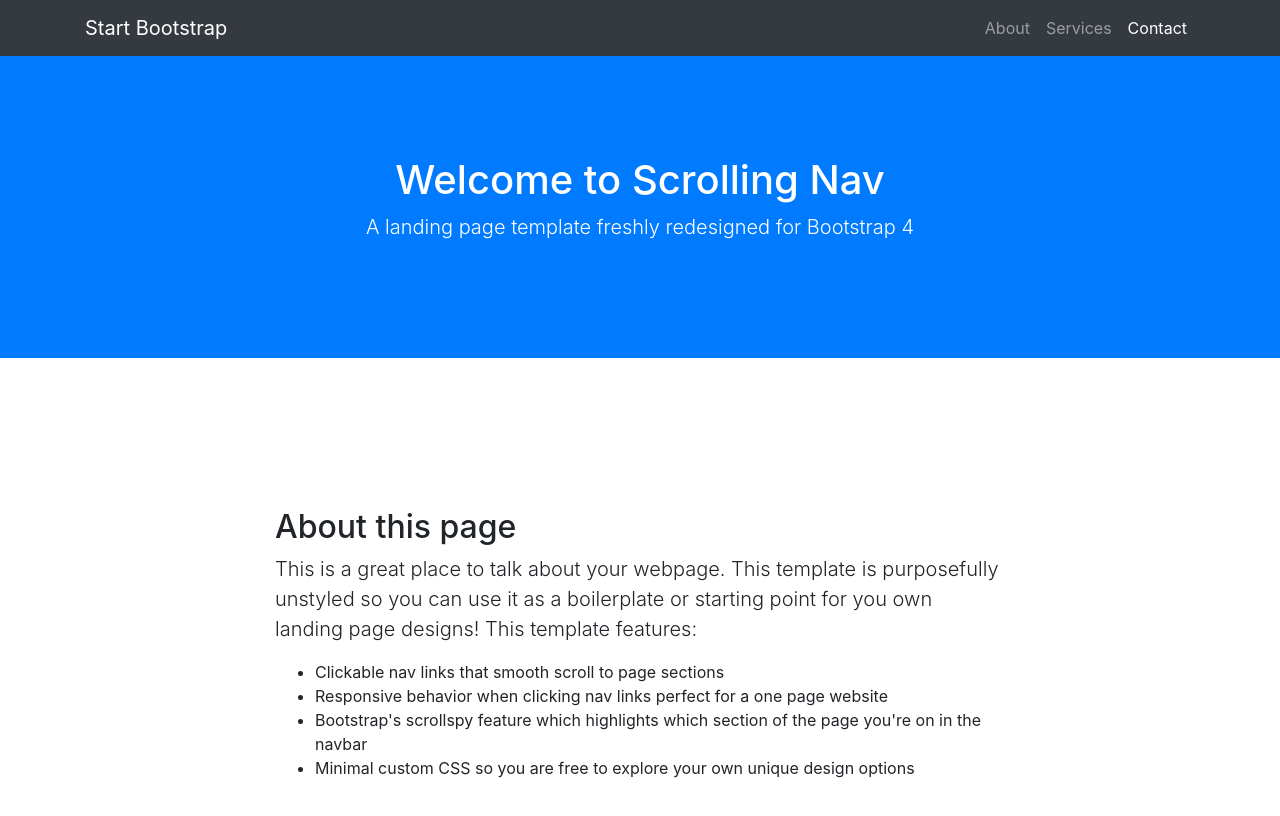
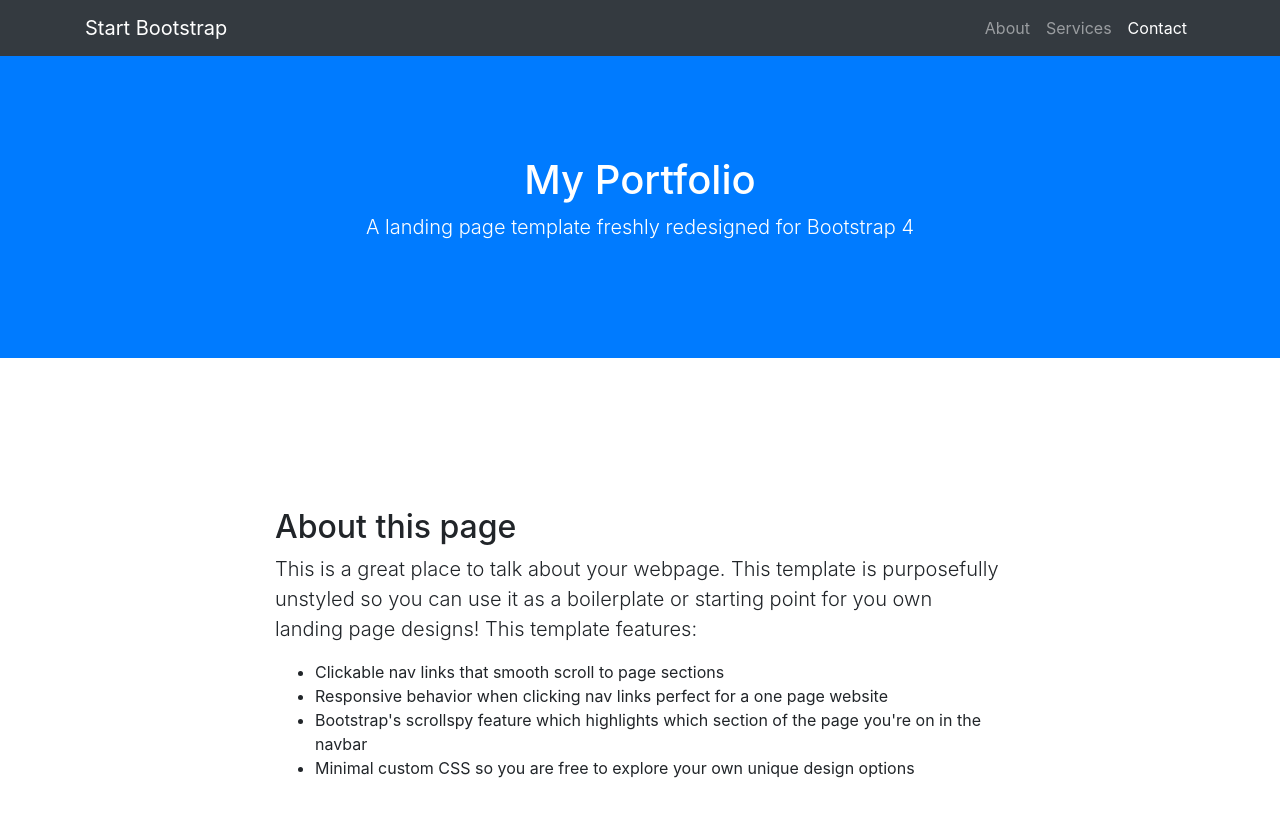
Before and after one commit to FulChr3356/github.io, a website with bundled scripts: page index.html in a window 1280 px wide. Shown: the top 816 px of the page. Built offline with nearby package versions, Linux system fonts and the light colour scheme.

Commit message:
Commit #1

```diff
--- a/index.html
+++ b/index.html
@@ -45,7 +45,7 @@
 
   <header class="bg-primary text-white">
     <div class="container text-center">
-      <h1>Welcome to Scrolling Nav</h1>
+      <h1>My Portfolio</h1>
       <p class="lead">A landing page template freshly redesigned for Bootstrap 4</p>
     </div>
   </header>
```
